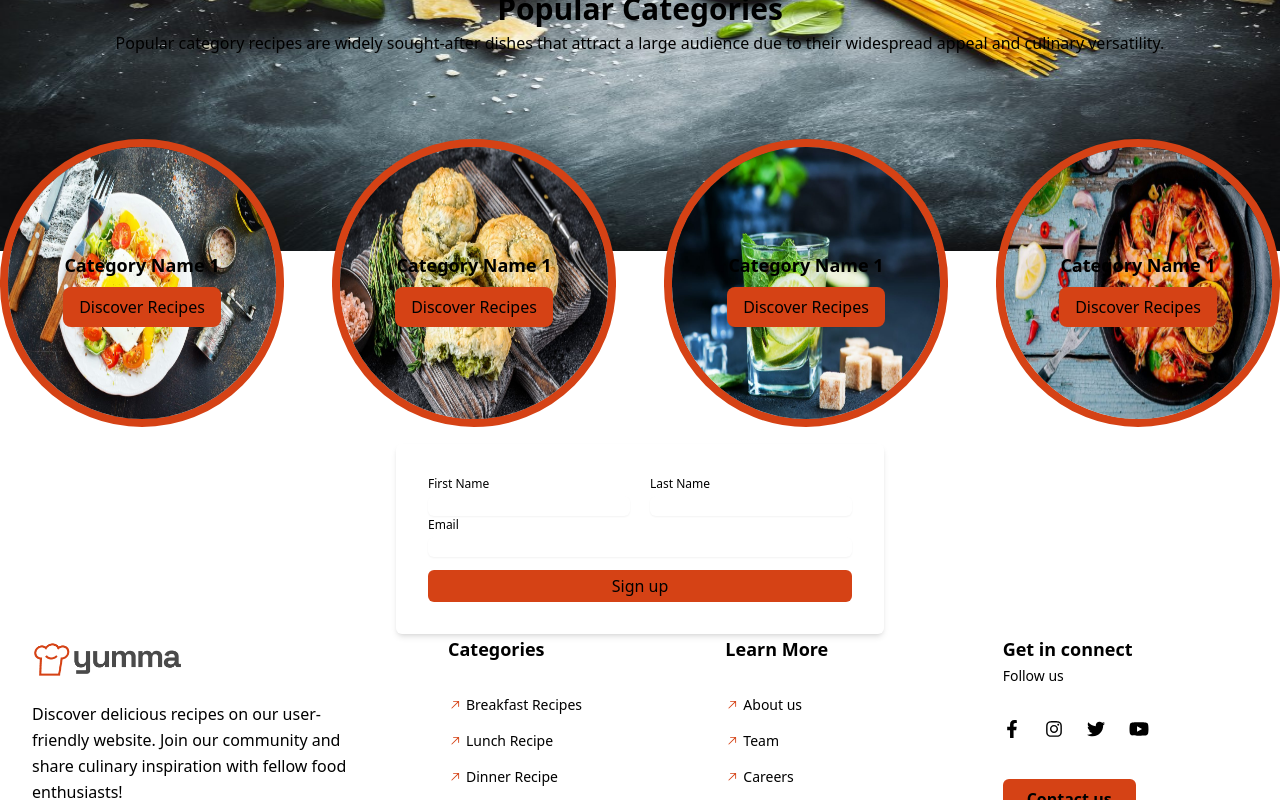
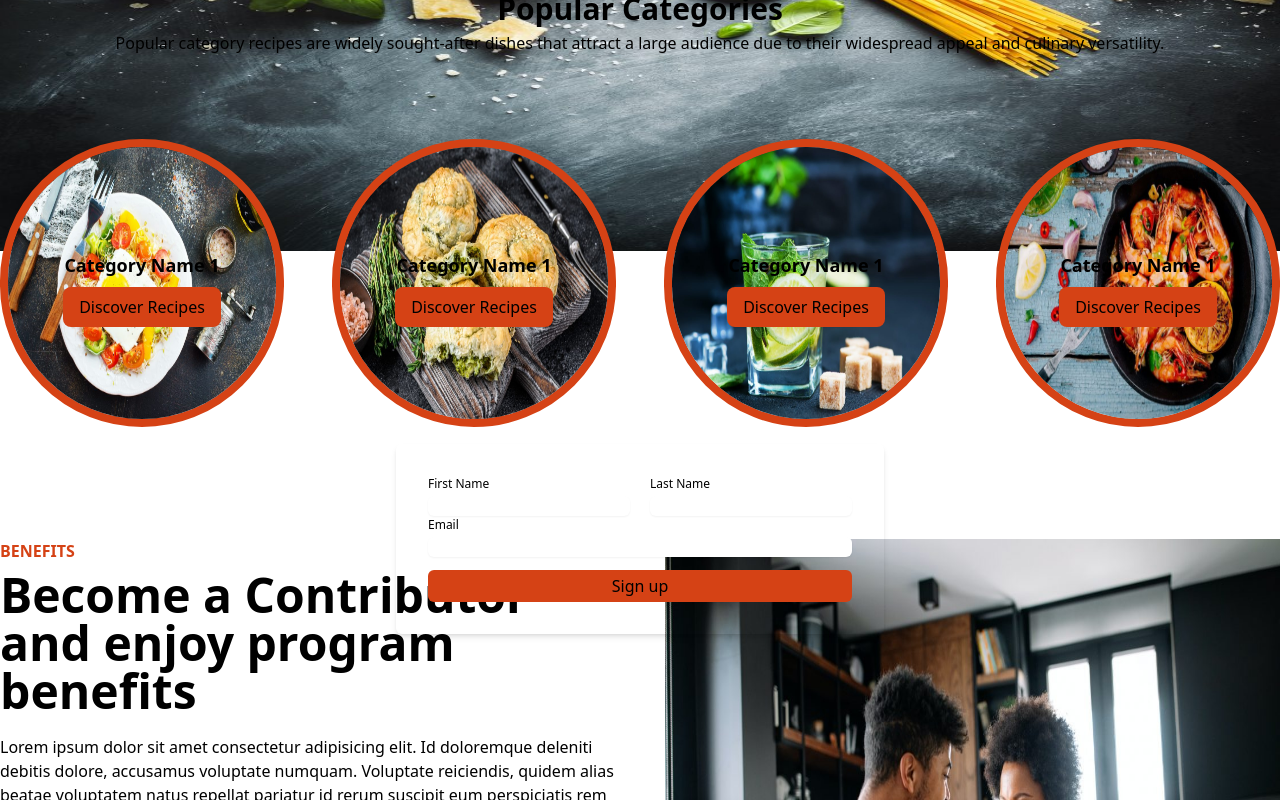
Before and after one commit to Priyanka-Das-Dipa/recipes_sharing_client, a React (Vite) app: page / in a window 1280 px wide. Shown: the part 2000-2800 px from the top of the page. Built offline with nearby package versions, Linux system fonts and the light colour scheme; no server answers.

Commit message:
contribution section done

```diff
--- /dev/null
+++ b/src/components/contributor/Contributor.jsx
@@ -0,0 +1,55 @@
+import { FaCheck } from "react-icons/fa";
+import img from "../../../public/images/contributor.jpg"
+const Contributor = () => {
+  return (
+    <section className="my-36">
+        <div className="flex gap-12 ">
+      <div>
+        <div className="space-y-2">
+          <h1 className="uppercase text-primary font-semibold">Benefits</h1>
+          <h1 className="text-5xl font-bold">Become a Contributor and enjoy program benefits</h1>
+          <p className="font-medium text-base py-3">
+            Lorem ipsum dolor sit amet consectetur adipisicing elit. Id
+            doloremque deleniti debitis dolore, accusamus voluptate numquam.
+            Voluptate reiciendis, quidem alias beatae voluptatem natus repellat
+            pariatur id rerum suscipit eum perspiciatis rem officia voluptas
+            animi ex amet.
+          </p>
+        </div>
+        <div>
+          <ul className="space-y-4">
+            <li className="flex items-start justify-start gap-5">
+              <FaCheck />
+              <div>
+                <h1 className="text-3xl font-bold">Extra Money</h1>
+                <p className="text-base font-medium">Odio blandit convallis aliquet nibh potenti auctor primis neque efficitur commodo porttitor</p>
+              </div>
+            </li>
+            <li className="flex items-start justify-start gap-5">
+              <FaCheck />
+              <div>
+                <h1 className="text-3xl font-bold">Free Certificate</h1>
+                <p className="text-base font-medium">Odio blandit convallis aliquet nibh potenti auctor primis neque efficitur commodo porttitor</p>
+              </div>
+            </li>
+            <li className="flex items-start justify-start gap-5">
+              <FaCheck />
+              <div>
+                <h1 className="text-3xl font-bold">Part of the yumma family</h1>
+                <p className="text-base font-medium">Odio blandit convallis aliquet nibh potenti auctor primis neque efficitur commodo porttitor</p>
+              </div>
+            </li>
+
+          </ul>
+        </div>
+      </div>
+      <div>
+        <img src={img} alt="" className="w-[2050px] h-full bg-cover bg-no-repeat bg-fixed "/>
+      </div>
+    </div>
+    </section>
+
+  );
+};
+
+export default Contributor;
--- a/src/pages/home/Home.jsx
+++ b/src/pages/home/Home.jsx
@@ -2,6 +2,7 @@
 import Flovers from "../../components/Flovers";
 import PopularCategory from "../../components/PopularCategory";
 import PopularRecipe from "../../components/PopularRecipe/PopularRecipe";
+import Contributor from "../../components/contributor/Contributor";
 import Update from "../../components/update/Update";
 
 
@@ -13,6 +14,7 @@
       <PopularRecipe></PopularRecipe>
       <PopularCategory></PopularCategory>
       <Update></Update>
+      <Contributor></Contributor>
     </div>
   );
 };
```
Also changed, not shown: public/images/contributor.jpg (added).
